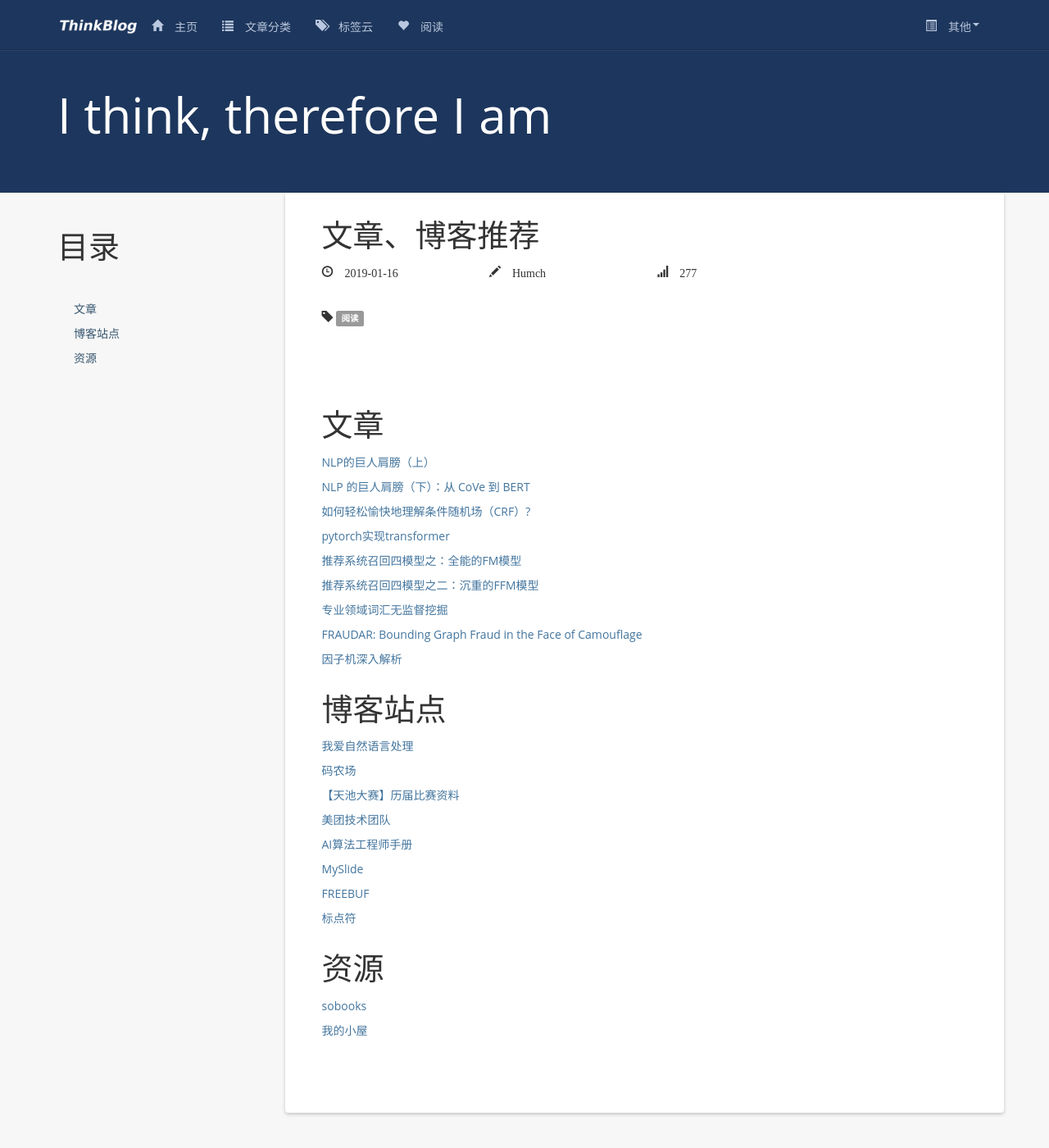
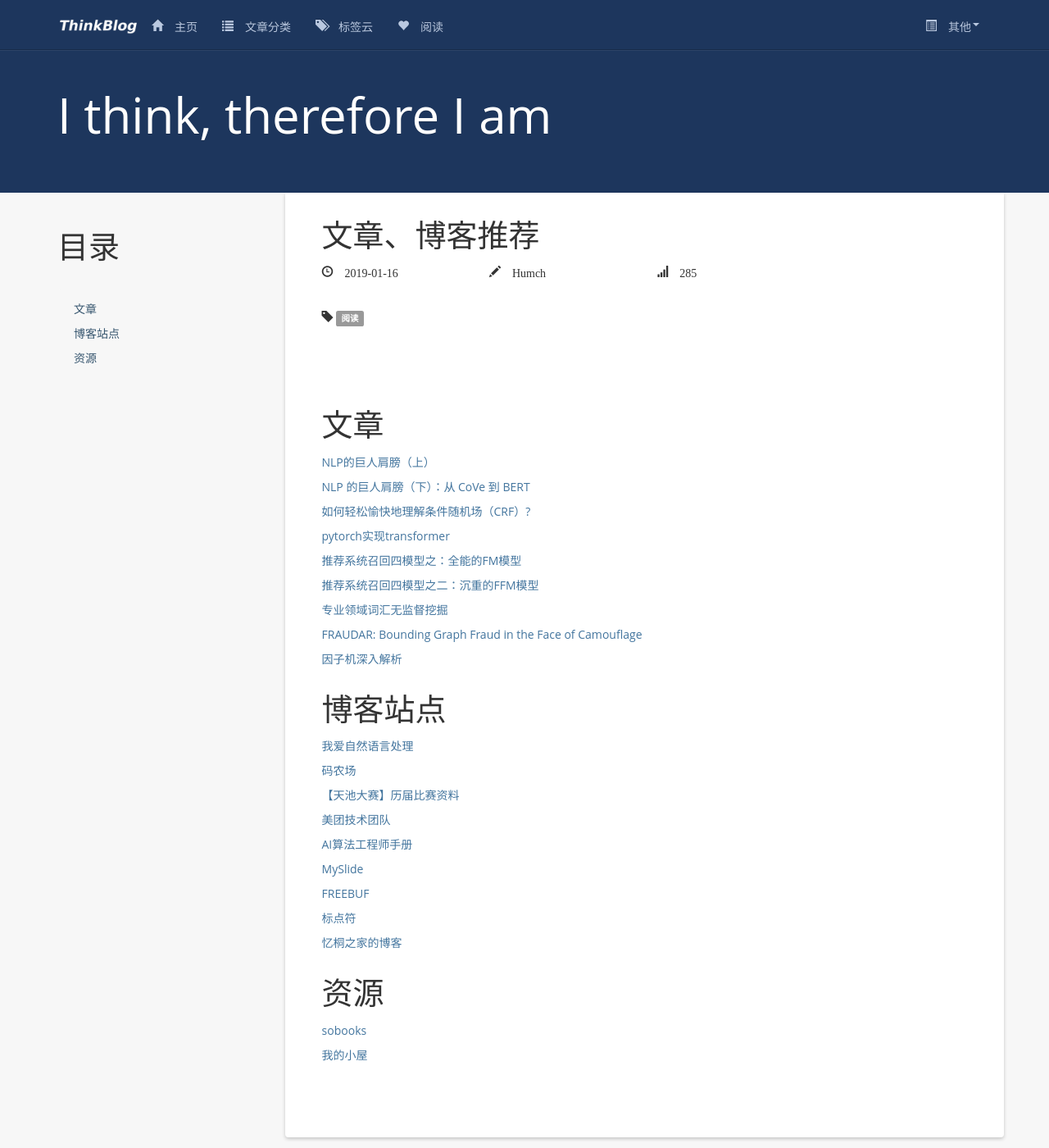
Before and after one commit to Brook-Lan/Brook-Lan.github.io, a Jekyll site: the page built from reference.md, in a window 1280 px wide and 1400 px high. Shown: the whole window at 82% size. Built offline with Jekyll 4.4.1, drawn with Linux system fonts in a browser that asks for light colours; nearby versions of some CDN libraries; comment, search, counter and statistics services are not loaded.

Commit message:
Update reference.md
添加有价值的博客链接--忆桐之家的博客

```diff
--- a/reference.md
+++ b/reference.md
@@ -42,14 +42,15 @@
 
 <a href="https://tech.meituan.com" target="_blank">美团技术团队</a>
 
-<a href="http://www.huaxiaozhuan.com/">AI算法工程师手册</a>
+<a href="http://www.huaxiaozhuan.com/" target="_blank">AI算法工程师手册</a>
 
-<a href="http://myslide.cn/">MySlide</a>
+<a href="http://myslide.cn/" target="_blank">MySlide</a>
 
-<a href="https://freebuf.com">FREEBUF</a>
+<a href="https://freebuf.com" target="_blank">FREEBUF</a>
 
-<a href="https://www.biaodianfu.com/"> 标点符</a>
+<a href="https://www.biaodianfu.com/" target="_blank"> 标点符</a>
 
+<a href="http://hongyitong.github.io/" target="_blank"> 忆桐之家的博客</a>
 
 资源
 ====================
```
